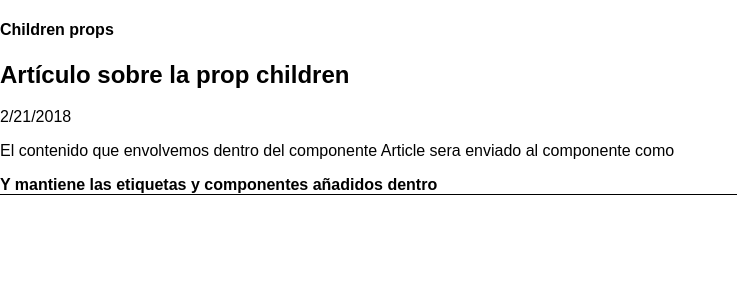
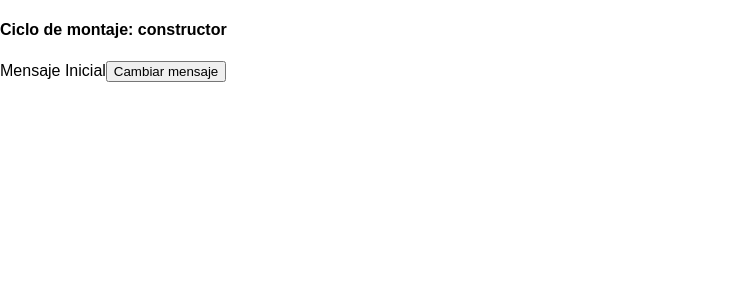
Before and after one commit to misan7/udemy-react, a React (Create React App) app: page / in a window 1280 px wide. Shown: the top 300 px of the page, without its empty margins (0-737 px from the left). Built offline with nearby package versions, Linux system fonts and the light colour scheme.

Commit message:
Ciclo de Vida: Constructor

```diff
--- a/src/App.js
+++ b/src/App.js
@@ -1,39 +1,32 @@
 import React, { Component } from 'react'
-import PropTypes from 'prop-types'
 
-class Article extends Component {
-  static propTypes = {
-    author: PropTypes.string.isRequired
+class App extends Component {
+  // constructor por defecto:
+  // constructor (...args) {
+  //   super(...args)
+  // }
+
+  constructor (props) {
+    super(props)  // Método que llama al constructor de la clase de la que extendemos, en este caso 'Component'
+    // inicializamos el state del componente con todas las variables que queramos
+    this.state = { mensajeInicial: 'Mensaje Inicial'}
+    // bindeamos el contexto al Método
+    // this.handleClick = this.handleClick.bind(this)
+  }
+
+  // Con arrow function es más limpio que con bind
+  handleClick = () => {
+    this.setState({ mensajeInicial: 'Mensaje Cambiado'})
   }
 
   render() {
-    const { author, children, date, title } = this.props
-
-    return (
-      <section style={{ borderBottom: '1px solid black', marginBottom: 50 }}>
-        <h2>{title}</h2>
-        {author && <p><em>Escrito por {author}</em></p>}
-        <date>{date}</date>
-        <article>
-          {children}
-        </article>
-      </section>
-    )
-  }
-}
-
-class App extends Component {
-  render() {
     return (
       <div className="App">
-        <h4>Children props</h4>
-        <Article
-          date={new Date().toLocaleDateString()}
-          title='Artículo sobre la prop children'
-        >
-          <p>El contenido que envolvemos dentro del componente Article sera enviado al componente como {this.props.children}</p>
-          <strong>Y mantiene las etiquetas y componentes añadidos dentro</strong>
-        </Article>
+        <h4>Ciclo de montaje: constructor</h4>
+        {this.state.mensajeInicial}
+        <button onClick={this.handleClick}>
+          Cambiar mensaje
+        </button>
       </div>
 
     )
```
